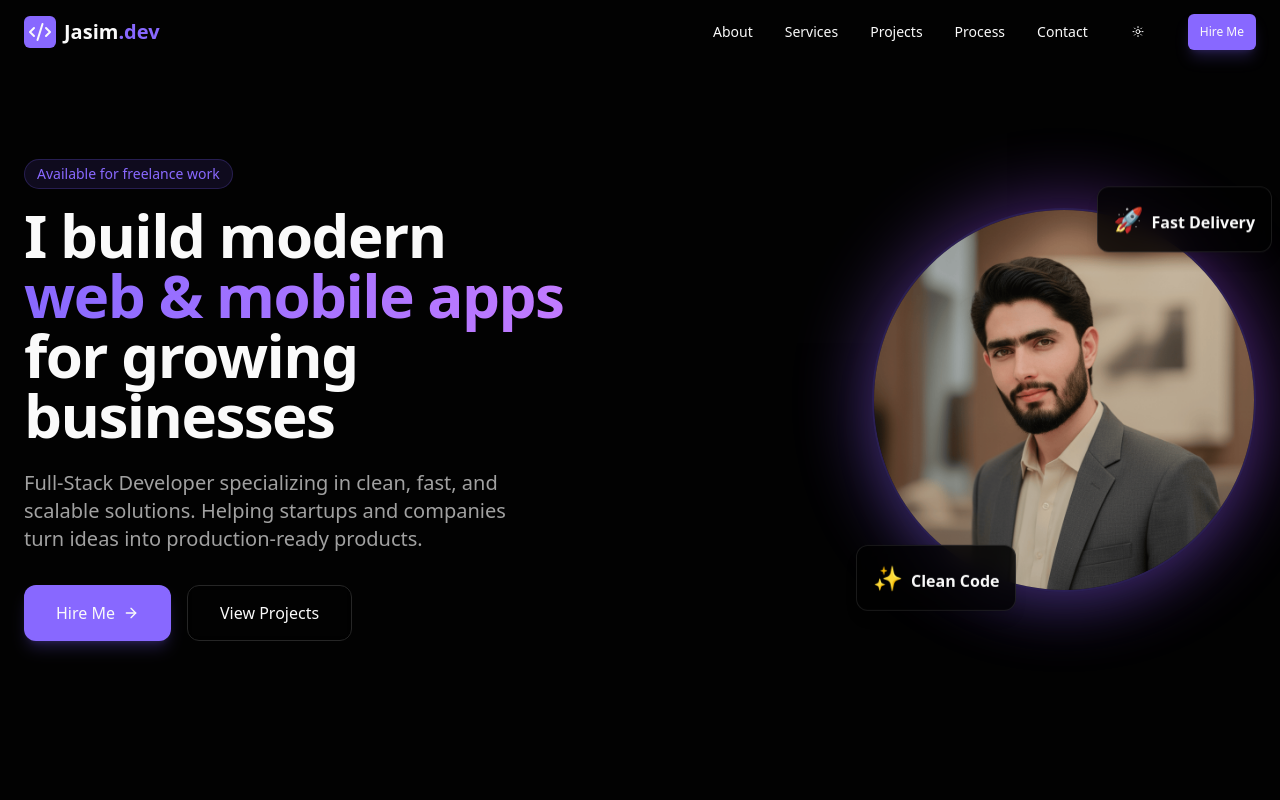
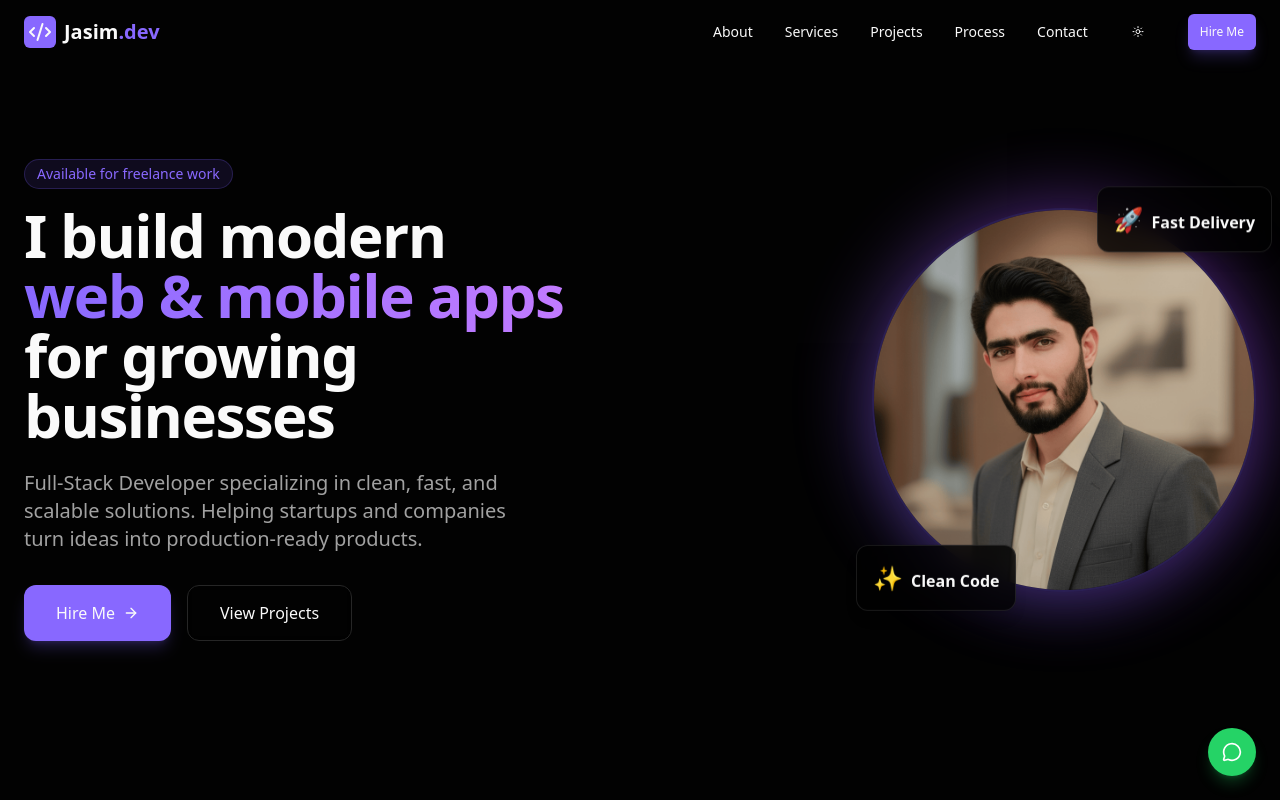
Before and after one commit to JasimMalook/jasim-portfolio, a Next.js app: page / in a window 1280 px wide. Shown: the top 800 px of the page. Built offline with nearby package versions, Linux system fonts and the light colour scheme.

Commit message:
WhatsApp button always visible, scroll-to-top only after 300px

```diff
--- a/src/components/project-detail/AnimatedWrappers.tsx
+++ b/src/components/project-detail/AnimatedWrappers.tsx
@@ -79,22 +79,22 @@ function StaggerItem({
 
 /* ── Floating buttons ────────────────────────────────────────── */
 function FloatingButtons() {
-    const [show, setShow] = useState(false);
+    const [showScroll, setShowScroll] = useState(false);
 
     useEffect(() => {
-        const onScroll = () => setShow(window.scrollY > 300);
+        const onScroll = () => setShowScroll(window.scrollY > 300);
         window.addEventListener("scroll", onScroll, { passive: true });
         return () => window.removeEventListener("scroll", onScroll);
     }, []);
 
-    if (!show) return null;
-
     return (
         <div className="fixed bottom-6 right-6 z-50 flex flex-col gap-3">
-            {/* Scroll to top */}
+            {/* Scroll to top – only visible after scrolling */}
+            {showScroll && (
                 <motion.button
                     initial={{ opacity: 0, scale: 0.6 }}
                     animate={{ opacity: 1, scale: 1 }}
+                    exit={{ opacity: 0, scale: 0.6 }}
                     whileHover={{ scale: 1.1 }}
                     whileTap={{ scale: 0.95 }}
                     onClick={() => window.scrollTo({ top: 0, behavior: "smooth" })}
@@ -103,12 +103,12 @@ function FloatingButtons() {
                 >
                     <ArrowUp className="h-5 w-5" />
                 </motion.button>
+            )}
 
-            {/* WhatsApp */}
+            {/* WhatsApp – always visible */}
             <motion.a
                 initial={{ opacity: 0, scale: 0.6 }}
                 animate={{ opacity: 1, scale: 1 }}
-                transition={{ delay: 0.1 }}
                 whileHover={{ scale: 1.1 }}
                 whileTap={{ scale: 0.95 }}
                 href="https://wa.me/923369662100"
```
Lines whose indentation alone changed are shown as unchanged.
